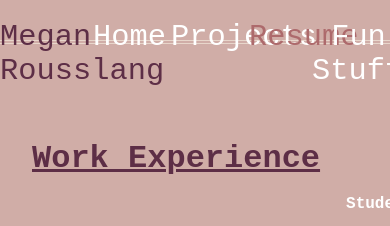
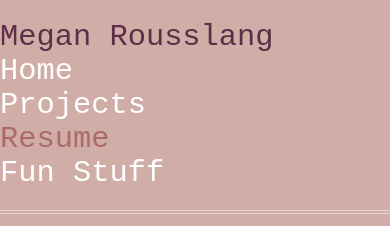
Before and after one commit to mmrousslang/mmrousslang.github.io, a plain HTML site: page resume.html in a window 390 px wide. Shown: the top 226 px of the page. Drawn offline with Linux system fonts and the light colour scheme.

Commit message:
did mobile sizing

```diff
--- a/style.css
+++ b/style.css
@@ -106,12 +106,12 @@ ul.nav li a:hover {
 
 /*projects page*/
 #projectsText{
-    padding: 6rem 2rem 0 2rem;
+    padding: 8rem 2rem 0 2rem;
 }
 
 /*resume page*/
 #resumeText{
-    padding: 6rem 2rem 0rem 2rem;
+    padding: 8rem 2rem 0rem 2rem;
 }
 
 #resumeText p{
@@ -138,21 +138,18 @@ ul.nav li a:hover {
 
 /*mobile sizing*/
 @media screen and (max-width: 900px) {
-    ul.nav {
-      width: 100%;
-      height: auto;
-      position: relative;
+    #resumeText, #projectsText, #funStuffText{
+        padding-top: 15rem;
     }
 
-    ul.nav li a {
-        float: left;
-        padding: 15px;
+    #homePic, #homeHeader {
+        margin-top: 16rem;
     }
-}
 
-  @media screen and (max-width: 400px) {
-    ul.nav li a {
-      text-align: center;
+    ul.nav li {
       float: none;
+      display: block;
+      width: 100%;
+      text-align: left;
     }
-}
+  }
```
